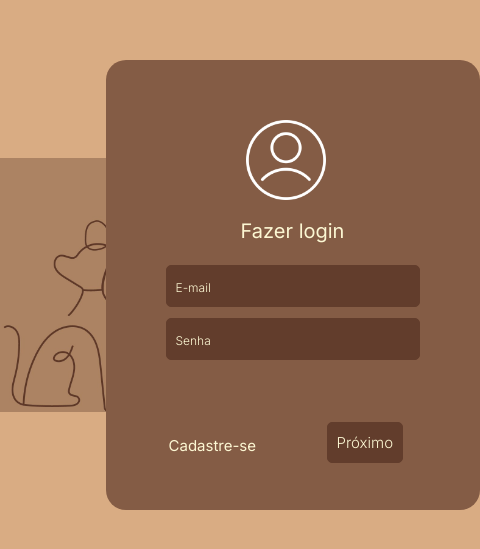
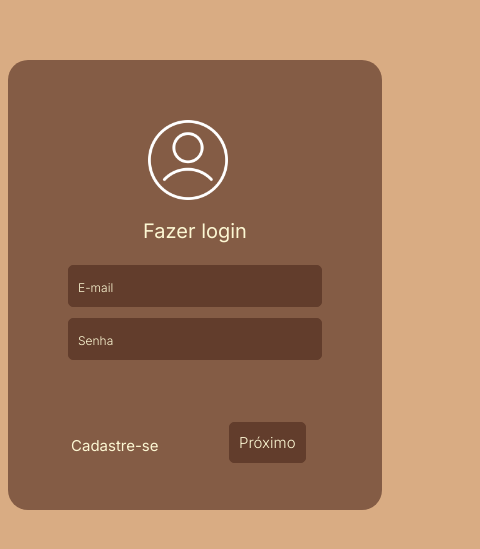
Before and after one commit to GAF-Get-a-Friend/frontend, a plain HTML site: page docs/index.html in a window 390 px wide. Shown: the part 137-686 px from the top of the page, 480 px wide, since content can reach past the window. Drawn offline with Linux system fonts and the light colour scheme.

Commit message:
responsivando index

```diff
--- a/docs/styles/index.css
+++ b/docs/styles/index.css
@@ -103,3 +103,14 @@ input::placeholder{
     display: inline-block;
     margin-top: 120px;
 }
+
+@media screen and (max-width: 1400px){
+    body{
+        background-image: none;
+    }
+    article{
+        margin-left: 0vw;
+        width: 80%;
+        max-width: 400px;
+    }
+}
```
